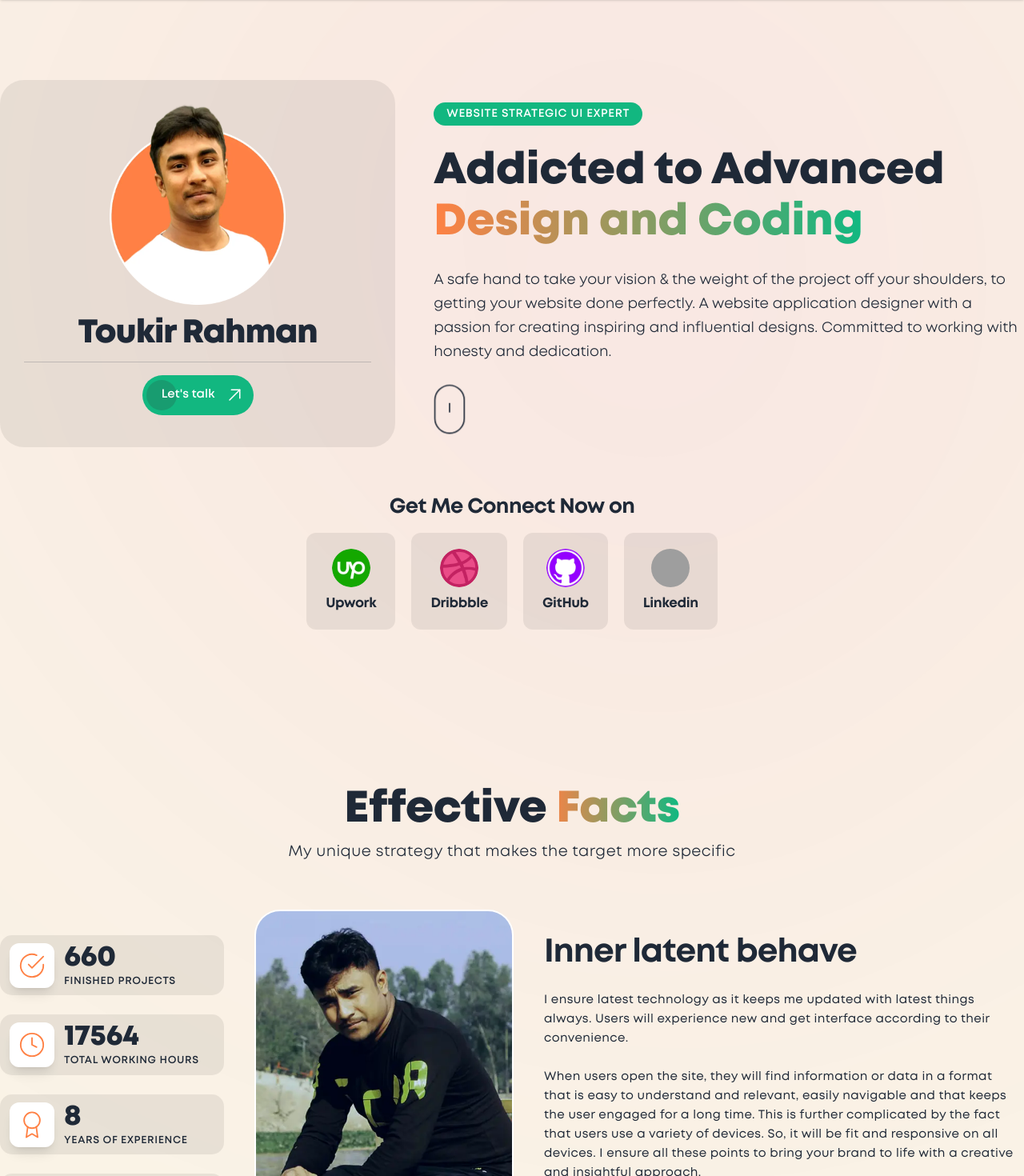
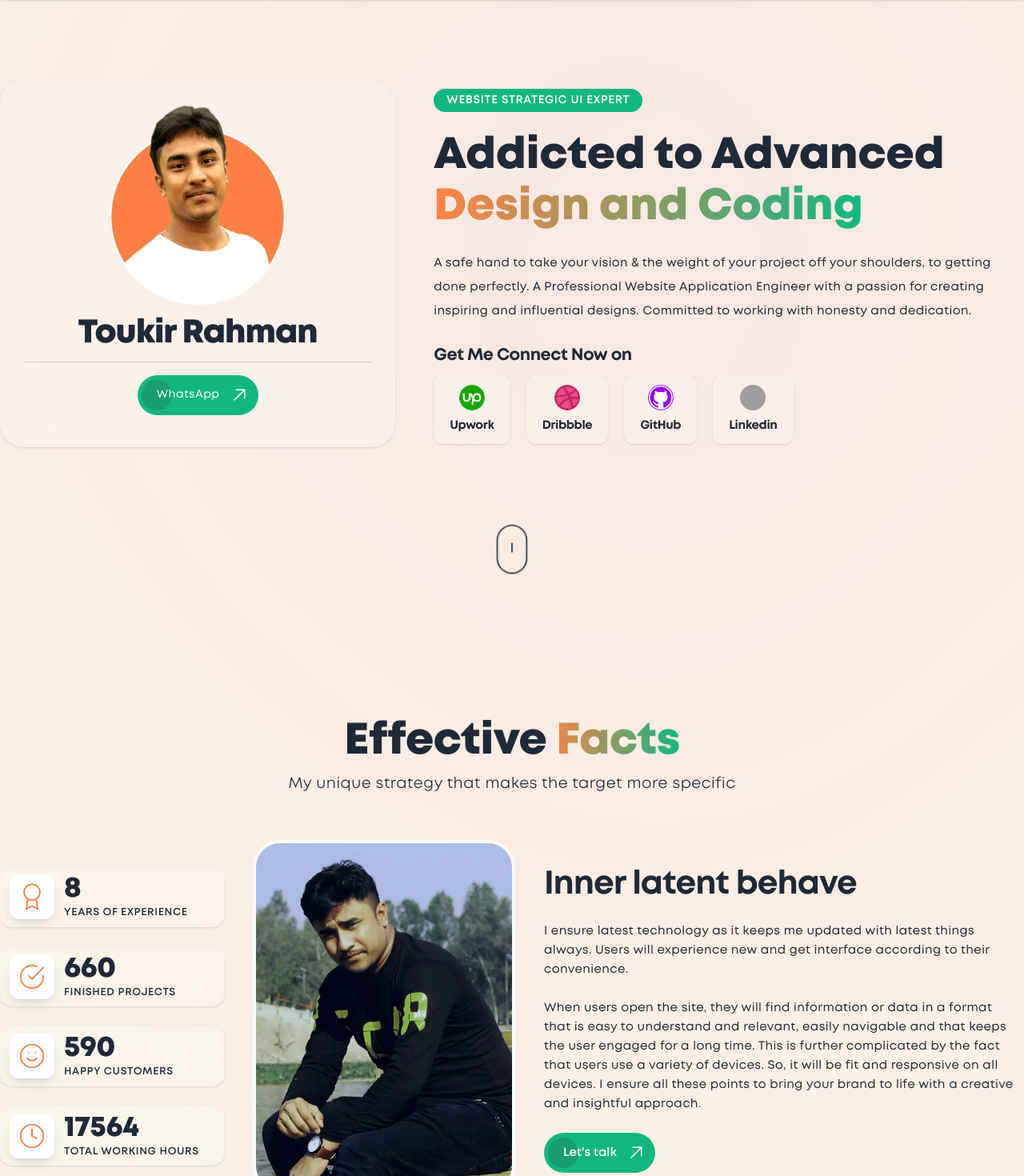
Before and after one commit to ToukirRj/Portfolio, a React (Vite) app: page / in a window 1280 px wide. Shown: the part 60-1530 px from the top of the page at 80% size. Built offline with nearby package versions, Linux system fonts and the light colour scheme; grey boxes are pictures that could not be loaded.

Commit message:
no message

```diff
--- a/src/components/Myself.jsx
+++ b/src/components/Myself.jsx
@@ -18,7 +18,7 @@ const Myself = () => {
                             <div className="lg:w-3/12 sm:1/2 w-full">
                                 <div className="p-4 sm:ps-12 lg:block lg:space-y-6 lg:ps-0 sm:pe-10 pe-0">
                                     {statisticData.map(statistic => (
-                                        <div key={statistic.id} className="flex snap-center items-center justify-start gap-3 bg-[#000]/[0.07] py-2 px-3 rounded-[15px]">
+                                        <div key={statistic.id} className="flex snap-center items-center justify-start gap-3 shadow backdrop-blur-lg bg-white/[0.25] py-2 px-3 rounded-[15px]">
                                             <div className={`h-14 w-14 rounded-xl bg-white shadow-lg shadow-primary/10 flex items-center justify-center`}>
                                                 <svg xmlns="http://www.w3.org/2000/svg" width="34" height="34" viewBox="0 0 24 24" fill="none" stroke={statistic.iconColor} strokeWidth="1.3" strokeLinecap="round" strokeLinejoin="round" dangerouslySetInnerHTML={{ __html: statistic.iconPath }} />
                                             </div>
@@ -31,7 +31,7 @@ const Myself = () => {
                                 </div>
                             </div>
                             <div className="lg:w-3/12 sm:1/2 w-full">
-                                <img className="h-auto lg:w-[375px] w-full max-w-full sm:rounded-[1.875rem] rounded-[20px] ring-2 ring-white" src={Abme} alt="cover"/>
+                                <img className="h-auto lg:w-[375px] w-full max-w-full sm:rounded-[1.875rem] rounded-[20px] ring-4 ring-white/[0.70]" src={Abme} alt="cover"/>
                             </div>
                             <div className="lg:w-6/12 sm:1/2 w-full">
                                 <div className="px-3 ps-10">
--- a/src/components/Splash.jsx
+++ b/src/components/Splash.jsx
@@ -7,10 +7,10 @@ const Splash = () => {
     return (
         <>
             <div className='relative z-20'>
-                <section className="sm:pt-40 pb-24 relative z-10">
+                <section className="sm:pt-[160px] pb-20 relative z-10">
                     <div className="mx-auto px-4 sm:px-12 xl:max-w-7xl xl:px-0 animatable">
                         <div className="items-center justify-center sm:gap-12 gap-5 flex sm:flex-row flex-col relative z-20">
-                            <div className="sm:w-2/5 w-full relative bg-[#000]/[0.07] rounded-[30px] px-[30px] pt-[30px] pb-[40px]">
+                            <div className="sm:w-2/5 w-full relative shadow backdrop-blur-lg rounded-[30px] px-[30px] pt-[30px] pb-[40px] bg-white/[0.25]">
                                 <img className="w-[220px] max-w-full mx-auto" src={Selfsign} alt="me"/>
                                 <h1 className="my-2 sm:text-[41px] text-[26px] font-[700] text-[#1f2937] tracking-tight sm:leading-[55px] leading-[30px] w-full text-center">
                                     Toukir Rahman
@@ -19,7 +19,7 @@ const Splash = () => {
                                     <div className="flex justify-center">
                                         <Link className="group h-[50px] w-auto relative overflow-hidden z-10 flex items-center rounded-full ps-6 pe-[12px] bg-[#12B780] ease-in-out duration-500" to="https://wa.me/8801753778070" target="_blank">
                                             <span className="w-[38px] h-[38px] group-hover:w-[38px] group-hover:h-[38px] absolute -z-[1] left-[5px] opacity-50 group-hover:opacity-100 bg-[#1e8160] group-hover:bg-[#2b6e58] rounded-full ease-in-out duration-500 btn-left"></span>
-                                            <span className="text-[#fff] group-hover:text-[#fff] text-[15px] font-[500] tracking-normal">Let&apos;s talk</span>
+                                            <span className="text-[#fff] group-hover:text-[#fff] text-[14px] font-[400] tracking-[0.5px]">WhatsApp</span>
                                             <svg xmlns="http://www.w3.org/2000/svg" width="24" height="24" viewBox="0 0 1024 1024" className='relative ms-[12px] group-hover:ms-[12px] ease-in-out duration-500'>
                                                 <path fill="#fff" d="M768 256H353.6a32 32 0 1 1 0-64H800a32 32 0 0 1 32 32v448a32 32 0 0 1-64 0z"/>
                                                 <path fill="#fff" d="M777.344 201.344a32 32 0 0 1 45.312 45.312l-544 544a32 32 0 0 1-45.312-45.312z"/>
@@ -28,36 +28,36 @@ const Splash = () => {
                                     </div>
                                 </div>
                             </div>
-                            <div className="sm:w-3/5 w-full sm:block flex flex-col items-center z-10 mt-3">
+                            <div className="sm:w-3/5 w-full sm:block flex flex-col items-center z-10 mt-2">
                                 <h4 className="bg-[#12B780] text-[#fff] text-[14px] font-[500] uppercase tracking-wider mr-2 px-4 py-1 rounded-full table">Website Strategic UI Expert</h4>
-                                <h1 className="my-[25px] text-[#1f2937] sm:text-[55px] text-[24px] font-[700] sm:leading-[64px] leading-[32px] tracking-normal sm:text-start text-center">
+                                <h1 className="my-[23px] text-[#1f2937] sm:text-[55px] text-[24px] font-[700] sm:leading-[64px] leading-[32px] tracking-normal sm:text-start text-center">
                                     Addicted to Advanced<span className='bg-gradient-to-r from-[#ff8144] to-[#10b881] inline-block text-transparent bg-clip-text'>Design and Coding</span></h1>
-                                <p className="text-[18px] leading-[30px] font-[300] tracking-normal text-[#1F2937] sm:text-start text-center mb-[25px]">
-                                    A safe hand to take your vision & the weight of the project off your shoulders, to getting your website done
-                                    perfectly. A website application designer with a passion for creating inspiring and influential designs. Committed to working with honesty and dedication.
+                                <p className="text-[15px] leading-[30px] font-[400] tracking-[0.35px] text-[#1F2937] sm:text-start text-center mb-[25px]">
+                                    A safe hand to take your vision & the weight of your project off your shoulders, to getting done
+                                    perfectly. A Professional Website Application Engineer with a passion for creating inspiring and influential designs. Committed to working with honesty and dedication.
                                 </p>
+                                <h1 className="text-[21px] font-semibold tracking-tight text-[#1f2937] mb-2">Get Me Connect Now on</h1>
+                                <div className="flex items-center justify-start grid-cols-4 sm:space-x-5 space-x-0 sm:gap-0 gap-4 mx-auto">
+                                    {socialLinksData.map(link => (
+                                        <Link key={link.id} to={link.url} target={link.target}
+                                            className="flex items-center space-x-3 py-3 px-5 shadow backdrop-blur-lg bg-white/[0.25] rounded-xl hover:shadow-lg hover:bg-white transition-all">
+                                            <div className="flex flex-col items-center mx-auto">
+                                                <img className="w-8 h-8 rounded-full" src={link.imageSrc} alt={`${link.platform} logo`} />
+                                                <p className="text-[15px] font-[600] text-[#1f2937] mt-2">{link.platform}</p>
+                                            </div>
+                                        </Link>
+                                    ))}
+                                </div>
+                            </div>
+                        </div>
+                        <div className="mt-24 relative z-10">
+                            <div className="flex justify-center">
                                 <a href="#about" className='table'>
                                     <svg className="mouse" width="40px" viewBox="0 0 247 390" xmlns="http://www.w3.org/2000/svg">
                                         <path id="wheel" d="M123.359,79.775l0,72.843" fill="none" stroke="#1F2937" strokeWidth="10px"/>
                                         <path id="mouse" d="M236.717,123.359c0,-62.565 -50.794,-113.359 -113.358,-113.359c-62.565,0 -113.359,50.794 -113.359,113.359l0,143.237c0,62.565 50.794,113.359 113.359,113.359c62.564,0 113.358,-50.794 113.358,-113.359l0,-143.237Z" fill="none" stroke="#1F2937" strokeWidth="10px" />
                                     </svg>
                                 </a>
-                            </div>
-                        </div>
-                        <div className="mt-14 relative z-10">
-                            <h1 className="text-[26px] font-semibold text-center tracking-tight text-[#1f2937] mb-3">Get Me Connect Now on</h1>
-                            <div className="flex justify-center">
-                                <div className="flex items-center justify-center grid-cols-4 sm:space-x-5 space-x-0 sm:gap-0 gap-4 mx-auto">
-                                    {socialLinksData.map(link => (
-                                        <Link key={link.id} to={link.url} target={link.target}
-                                            className="flex items-center space-x-3 py-5 px-6 bg-[#000]/[0.07] bg-blur rounded-xl hover:shadow-lg hover:bg-[#fff]/[0.65] transition-all">
-                                            <div className="flex flex-col items-center mx-auto">
-                                                <img className="w-12 h-12 rounded-full" src={link.imageSrc} alt={`${link.platform} logo`} />
-                                                <p className="text-[17px] font-[600] text-[#1f2937] mt-2">{link.platform}</p>
-                                            </div>
-                                        </Link>
-                                    ))}
-                                </div>
                             </div>
                         </div>
                     </div>
--- a/src/datas/statisticData.jsx
+++ b/src/datas/statisticData.jsx
@@ -4,31 +4,31 @@ const statisticData = [
     {
       id: 1,
       iconColor: "#ff8144",
+      iconPath: `<circle cx="12" cy="8" r="7"></circle><polyline points="8.21 13.89 7 23 12 20 17 23 15.79 13.88"></polyline>`,
+      value: 8,
+      label: "Years of Experience"
+    },
+    {
+      id: 2,
+      iconColor: "#ff8144",
       iconPath: `<path d="M22 11.08V12a10 10 0 1 1-5.93-9.14"></path><polyline points="22 4 12 14.01 9 11.01"></polyline>`,
       value: 660,
       label: "Finished projects"
     },
     {
-      id: 2,
-      iconColor: "#ff8144",
-      iconPath: `<circle cx="12" cy="12" r="10"></circle><polyline points="12 6 12 12 16 14"></polyline>`,
-      value: 17564,
-      label: "Total Working hours"
-    },
-    {
       id: 3,
-      iconColor: "#ff8144",
-      iconPath: `<circle cx="12" cy="8" r="7"></circle><polyline points="8.21 13.89 7 23 12 20 17 23 15.79 13.88"></polyline>`,
-      value: 8,
-      label: "Years of Experience"
-    },
-    {
-      id: 4,
       iconColor: "#ff8144",
       iconPath: `<circle cx="12" cy="12" r="10"></circle><path d="M8 14s1.5 2 4 2 4-2 4-2"></path><line x1="9" y1="9" x2="9.01" y2="9"></line>
       <line x1="15" y1="9" x2="15.01" y2="9"></line>`,
       value: 590,
       label: "Happy customers"
+    },
+    {
+      id: 4,
+      iconColor: "#ff8144",
+      iconPath: `<circle cx="12" cy="12" r="10"></circle><polyline points="12 6 12 12 16 14"></polyline>`,
+      value: 17564,
+      label: "Total Working hours"
     }
   ];
 
```
